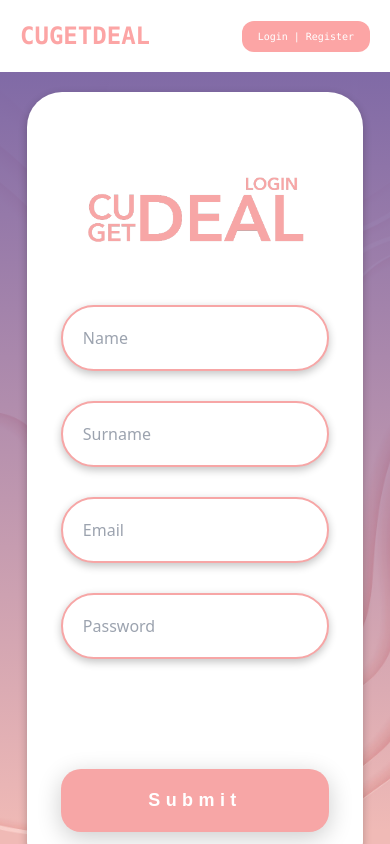
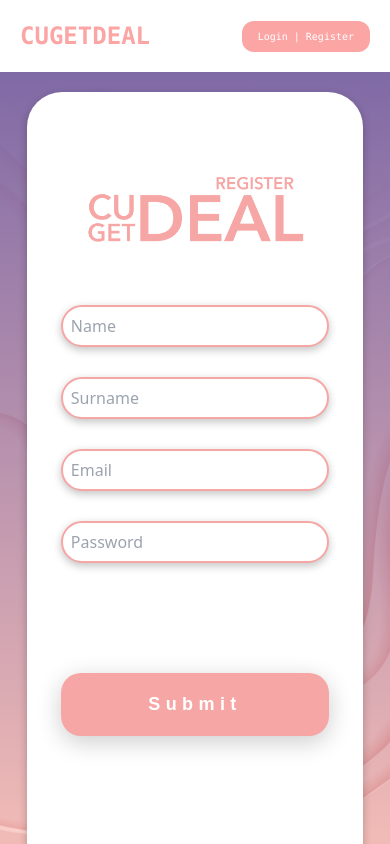
Before and after one commit to punchanabu/CUGETDEAL, a React (Create React App) app in the folder client/: page /register in a window 390 px wide. Shown: the top 844 px of the page. Built offline with nearby package versions, Linux system fonts and the light colour scheme.

Commit message:
Register responsive 99.999%

```diff
--- a/client/src/page/Register/Register.tsx
+++ b/client/src/page/Register/Register.tsx
@@ -26,8 +26,8 @@ export default function Register() {
             <div id="pinkholder"></div>
           </div>
         </div>
-        <div id="testbox">
-        <div id="logo"></div>
+        <div id="testbox2">
+        <div id="logo2"></div>
 
         <div id="sp-form">
           <form onSubmit={handleSubmit}>
@@ -35,7 +35,7 @@ export default function Register() {
               <div>
                 <label htmlFor="name" id="email_input "></label>
                 <input
-                  id="input_border"
+                  id="input_border2"
                   type="text"
                   name="name"
 
@@ -50,7 +50,7 @@ export default function Register() {
                 <input
                   type="text"
                   name="surname"
-                  id="input_border"
+                  id="input_border2"
                   placeholder="Surname"
                   onChange={(e) => setSurname(e.target.value)}
                   value={surname}
@@ -63,7 +63,7 @@ export default function Register() {
               <input
                 type="email"
                 name="email"
-                id="input_border"
+                id="input_border2"
                 placeholder="Email"
                 onChange={(e) => setEmail(e.target.value)}
                 value={email}
@@ -75,7 +75,7 @@ export default function Register() {
               <input
                 type="password"
                 name="password"
-                id="input_border"
+                id="input_border2"
                 placeholder="Password"
                 onChange={(e) => setPassword(e.target.value)}
                 value={password}
```
